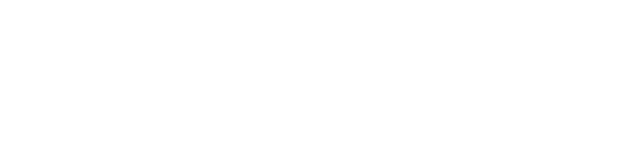
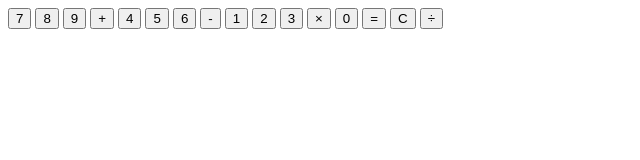
Before and after one commit to StarryKnightHoo/odin-calculator-refresher, a plain HTML site: page index.html in a window 1280 px wide. Shown: the whole page, without its empty margins (0-640 px from the left). Drawn offline with Linux system fonts and the light colour scheme.

Commit message:
Add calculator structure and buttons  HTML

```diff
--- a/index.html
+++ b/index.html
@@ -8,6 +8,26 @@
     <link rel="stylesheet" href="style.css">
 </head>
 <body>
-
+    <div class="calculator">
+        <div class="results"></div>
+        <div class="buttons">
+            <button class="seven">7</button>
+            <button class="eight">8</button>
+            <button class="nine">9</button>
+            <button class="add">+</button>
+            <button class="four">4</button>
+            <button class="five">5</button>
+            <button class="six">6</button>
+            <button class="minus">-</button>
+            <button class="one">1</button>
+            <button class="two">2</button>
+            <button class="three">3</button>
+            <button class="times">&times;</button>
+            <button class="zero">0</button>
+            <button class="equals">=</button>
+            <button class="clear">C</button>
+            <button class="divide">&divide;</button>
+        </div>
+    </div>
 </body>
 </html>
```
